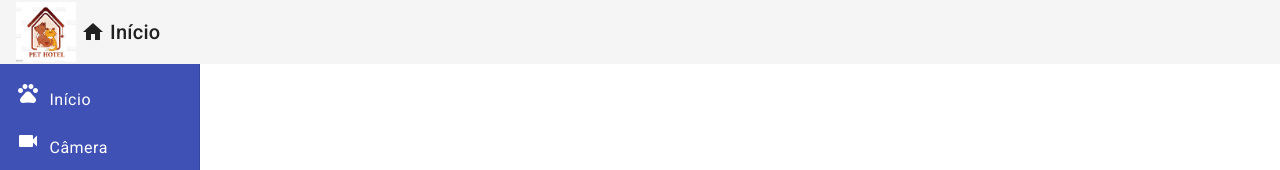
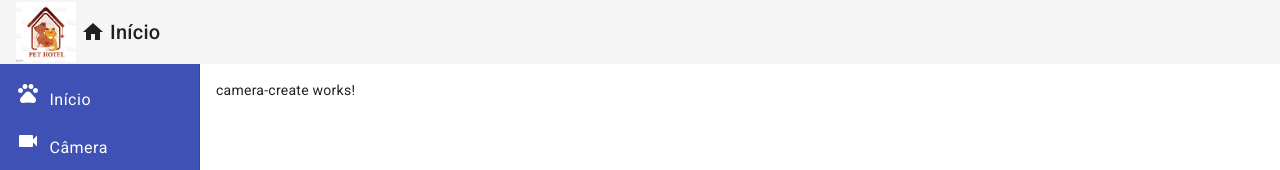
Before and after one commit to Givaild/TCC-Project, an Angular app in the folder frontendHotel/: page /camera/create in a window 1280 px wide. Before the commit this address led to /. Shown: the top 170 px of the page. Built offline with nearby package versions, Linux system fonts and the light colour scheme.

Commit message:
feat: add camera module create

```diff
--- a/frontendHotel/src/app/app-routing.module.ts
+++ b/frontendHotel/src/app/app-routing.module.ts
@@ -3,6 +3,7 @@ import { RouterModule, Routes } from '@angular/router';
 
 import { HomeComponent } from './views/home/home.component';
 import { CameraCrudComponent } from './views/camera-crud/camera-crud.component';
+import { CameraCreateComponent } from './components/camera/camera-create/camera-create.component';
 
 const routes: Routes = [{
   path: "",
@@ -11,6 +12,10 @@ const routes: Routes = [{
 {
   path:"camera",
   component:CameraCrudComponent
+},
+{
+  path:"camera/create",
+  component:CameraCreateComponent
 }];
 
 @NgModule({
--- a/frontendHotel/src/app/app.module.ts
+++ b/frontendHotel/src/app/app.module.ts
@@ -14,10 +14,11 @@ import {MatSidenavModule} from '@angular/material/sidenav';
 import {MatCardModule} from '@angular/material/card';
 import {MatListModule} from '@angular/material/list';
 import { HomeComponent } from './views/home/home.component';
-import { CameraCrudComponent } from './views/camera-crud/camera-crud.component'
+import { CameraCrudComponent } from './views/camera-crud/camera-crud.component';
+import { CameraCreateComponent } from './components/camera/camera-create/camera-create.component'
 
 @NgModule({
-  declarations: [AppComponent, HeaderComponent, FooterComponent, NavComponent, HomeComponent, CameraCrudComponent],
+  declarations: [AppComponent, HeaderComponent, FooterComponent, NavComponent, HomeComponent, CameraCrudComponent, CameraCreateComponent],
   imports: [
     BrowserModule,
     AppRoutingModule,
--- /dev/null
+++ b/frontendHotel/src/app/components/camera/camera-create/camera-create.component.html
@@ -0,0 +1 @@
+<p>camera-create works!</p>
```
Also changed, not shown: frontendHotel/src/app/components/camera/camera-create/camera-create.component.ts (added, +10 -0 lines), frontendHotel/src/app/components/camera/camera-create/camera-create.component.css (added).
